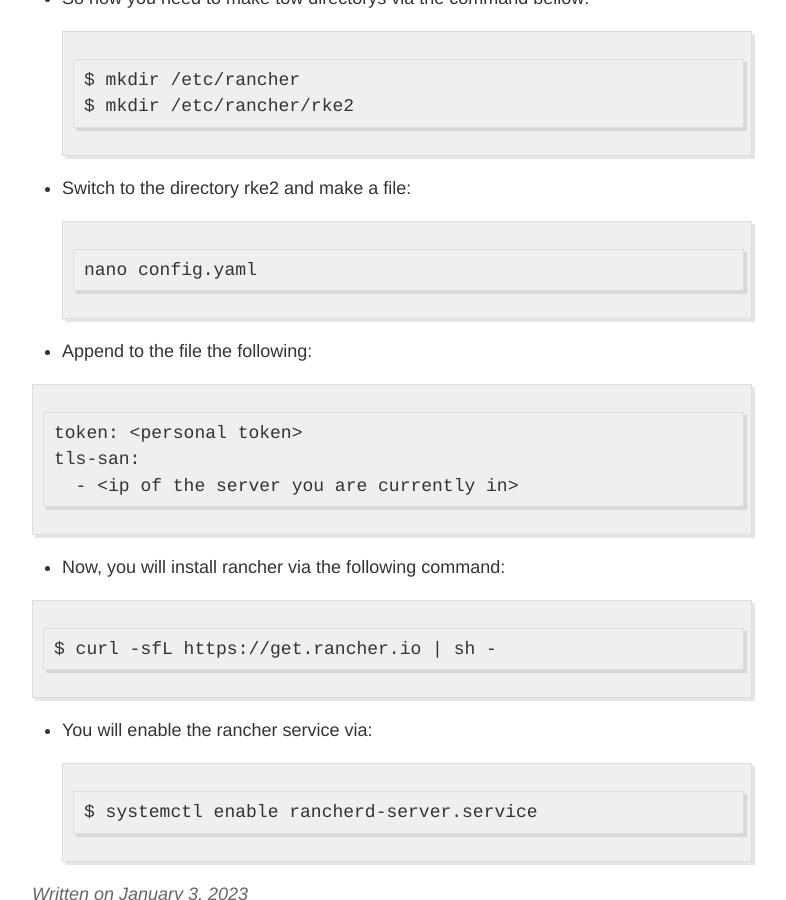
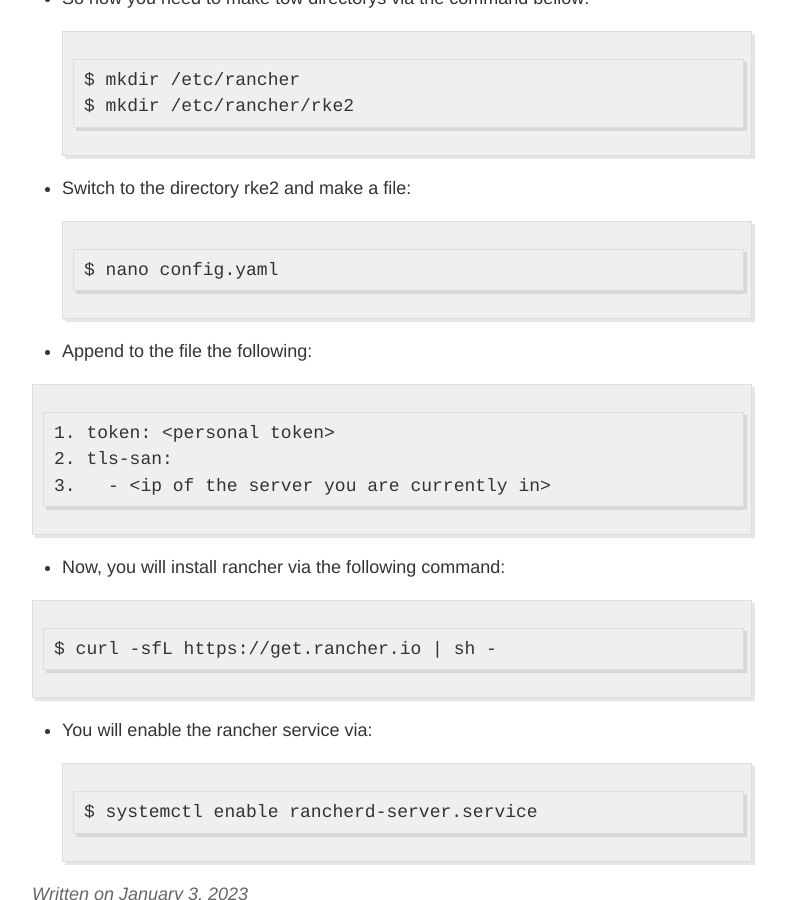
Before and after one commit to hermassest/hermassest.github.io, a Jekyll site: the page built from _posts/2023-01-03-Build-Your-Own-Raspberry-Pi-Cluster.md, in a window 1280 px wide and 900 px high, scrolled down 2885 px. Shown: the whole window, without its empty margins (248-1034 px from the left). Built offline with Jekyll 4.4.1, drawn with Linux system fonts in a browser that asks for light colours; our own code applies the rules of GitHub Pages for plain Markdown files.

Commit message:
Update 2023-01-03-Build-Your-Own-Raspberry-Pi-Cluster.md

````diff
--- a/_posts/2023-01-03-Build-Your-Own-Raspberry-Pi-Cluster.md
+++ b/_posts/2023-01-03-Build-Your-Own-Raspberry-Pi-Cluster.md
@@ -80,14 +80,14 @@ $ mkdir /etc/rancher/rke2
 ```
 - Switch to the directory rke2 and make a file:
 ```
-nano config.yaml
+$ nano config.yaml
 ```
 - Append to the file the following:
 
 ```
-token: <personal token>
-tls-san:
-  - <ip of the server you are currently in>
+1. token: <personal token>
+2. tls-san:
+3.   - <ip of the server you are currently in>
 ```
 - Now, you will install rancher via the following command:
 
````
